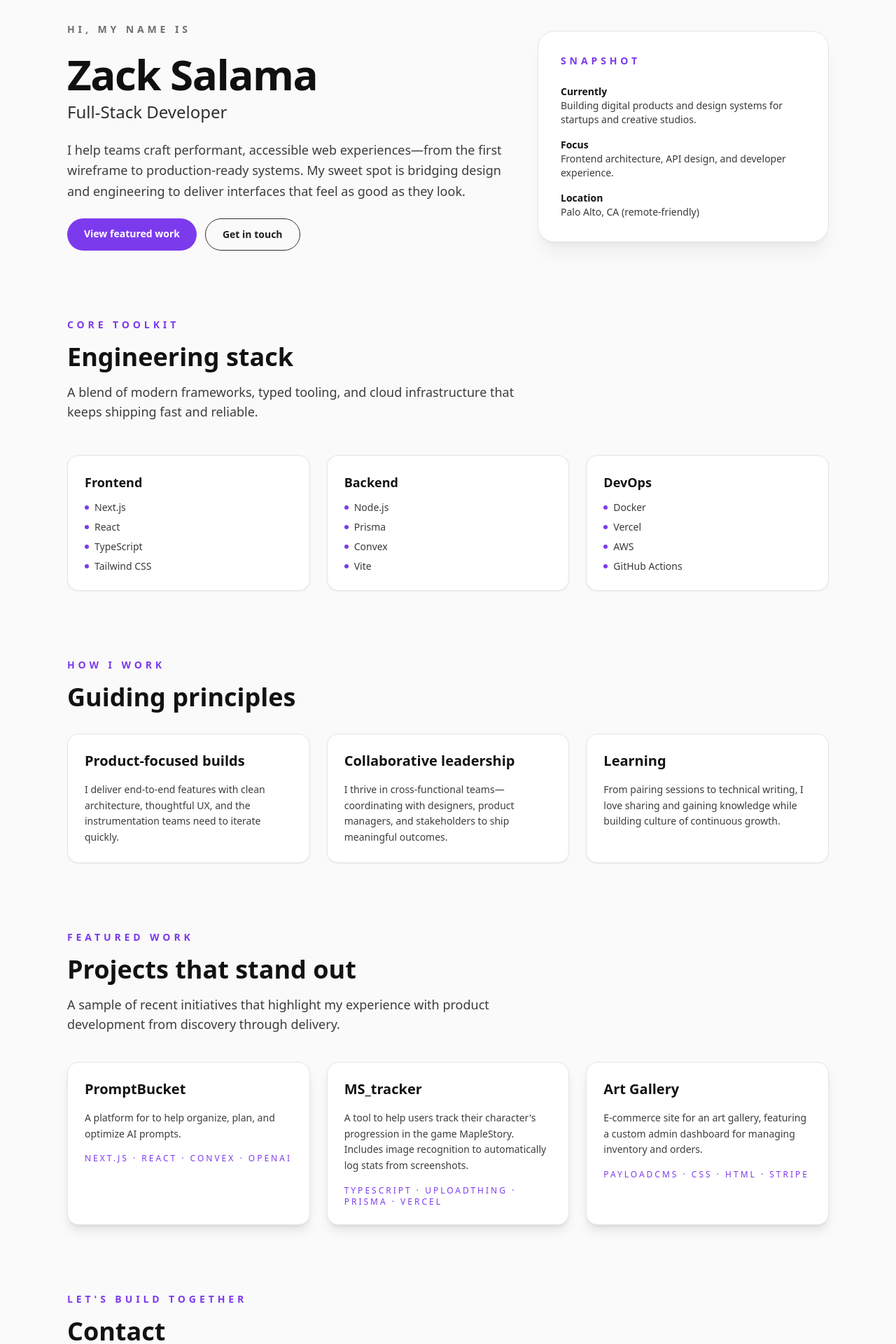
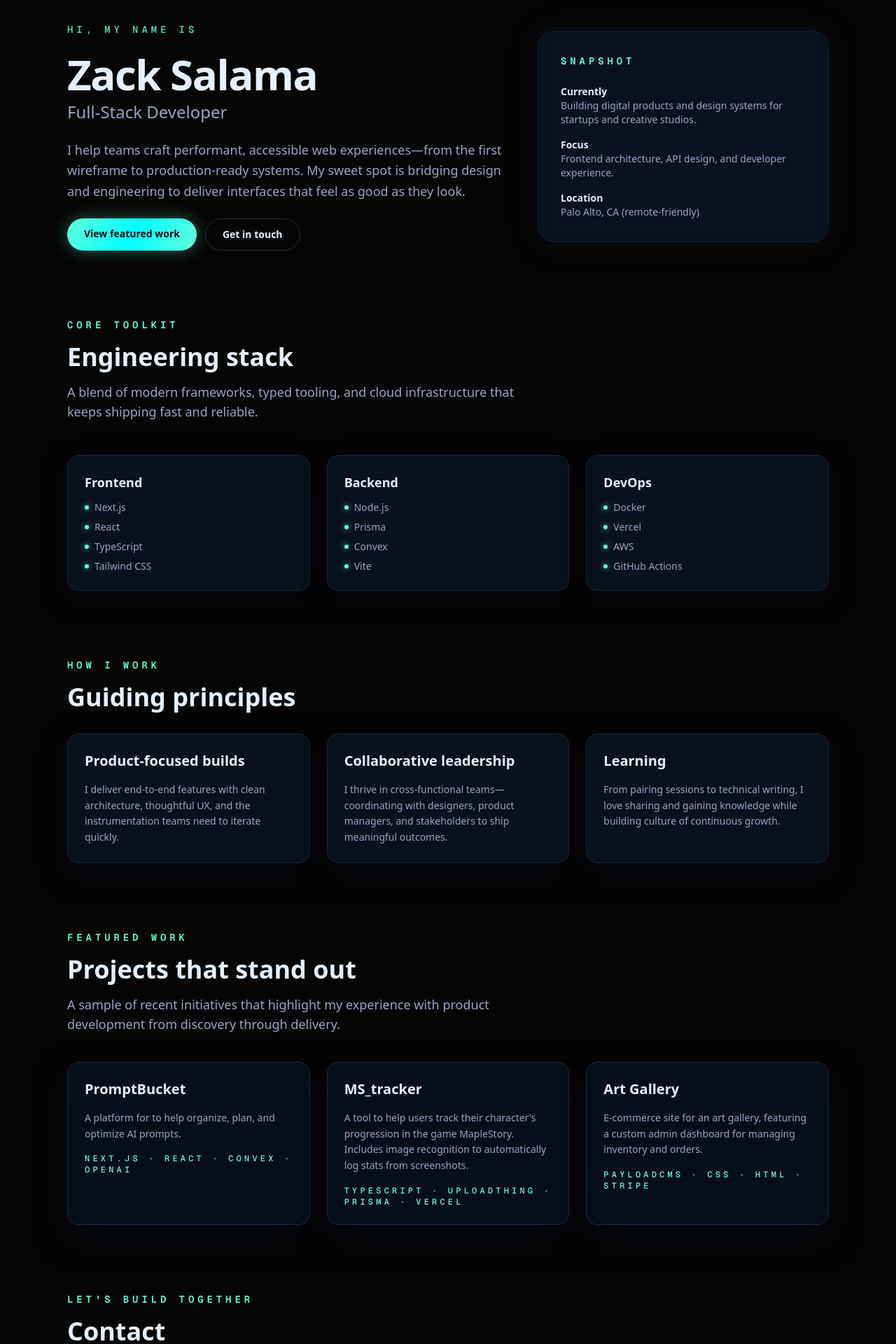
Before and after one commit to ZSalama/undermouse, a Next.js app: page / in a window 1280 px wide. Shown: the part 80-2000 px from the top of the page at 70% size. Built offline with nearby package versions, Linux system fonts and the light colour scheme; no server answers.

Commit message:
developer vibe

```diff
--- a/src/app/(hero)/New_Hero.tsx
+++ b/src/app/(hero)/New_Hero.tsx
@@ -74,22 +74,24 @@ const contactMethods = [
 
 export default function New_Hero() {
 	return (
-		<main className='min-h-screen bg-[#FAFAFA] text-[#212121]'>
+		<main className='relative min-h-screen overflow-hidden bg-[#050505] text-[#E6F1FF]'>
+			<div className='pointer-events-none absolute inset-0 -z-10 opacity-80 [background-image:radial-gradient(circle_at_15%_-10%,rgba(100,255,218,0.18),transparent_55%),radial-gradient(circle_at_85%_0,rgba(56,189,248,0.18),transparent_45%),radial-gradient(circle_at_50%_110%,rgba(100,255,218,0.12),transparent_40%)]' />
+			<div className='pointer-events-none absolute inset-0 -z-20 opacity-[0.065] [background-image:linear-gradient(0deg,transparent_90%,rgba(100,255,218,0.9)95%),linear-gradient(90deg,transparent_90%,rgba(100,255,218,0.6)95%)]' />
 			<div className='mx-auto flex max-w-6xl flex-col gap-24 px-6 py-20 sm:px-8 lg:py-28'>
 				<header className='grid gap-12 lg:grid-cols-[minmax(0,3fr)_minmax(0,2fr)] lg:items-center'>
 					<div className='space-y-6'>
-						<p className='text-sm font-semibold uppercase tracking-[0.35em] text-[#6F6F6F]'>
+						<p className='text-sm font-semibold uppercase tracking-[0.35em] text-[#64FFDA]/80 font-mono'>
 							Hi, my name is
 						</p>
 						<div>
-							<h1 className='text-4xl font-bold tracking-tight text-[#101010] sm:text-5xl lg:text-6xl'>
+							<h1 className='text-4xl font-bold tracking-tight text-[#E6F1FF] sm:text-5xl lg:text-6xl'>
 								Zack Salama
 							</h1>
-							<p className='mt-2 text-xl font-medium text-[#2F2F2F] sm:text-2xl'>
+							<p className='mt-2 text-xl font-medium text-[#9BA4C4] sm:text-2xl'>
 								Full-Stack Developer
 							</p>
 						</div>
-						<p className='max-w-2xl text-base leading-relaxed text-[#3D3D3D] sm:text-lg'>
+						<p className='max-w-2xl text-base leading-relaxed text-[#9BA4C4] sm:text-lg'>
 							I help teams craft performant, accessible web experiences—from the
 							first wireframe to production-ready systems. My sweet spot is
 							bridging design and engineering to deliver interfaces that feel as
@@ -98,36 +100,40 @@ export default function New_Hero() {
 						<div className='flex flex-wrap gap-3'>
 							<Link
 								href='#projects'
-								className='rounded-full bg-[#7C3AED] px-6 py-3 text-sm font-semibold text-white transition hover:bg-[#6D28D9]'
+								className='rounded-full bg-[linear-gradient(120deg,#64FFDA_0%,#00FFFF_50%,#64FFDA_100%)] px-6 py-3 text-sm font-semibold text-[#081016] shadow-[0_0_25px_rgba(100,255,218,0.35)] transition hover:shadow-[0_0_35px_rgba(100,255,218,0.55)] hover:saturate-150'
 							>
 								View featured work
 							</Link>
 							<a
 								href='#contact'
-								className='rounded-full border border-[#2F2F2F] px-6 py-3 text-sm font-semibold text-[#212121] transition hover:border-[#7C3AED] hover:text-[#7C3AED]'
+								className='rounded-full border border-[#1F2F3D] px-6 py-3 text-sm font-semibold text-[#E6F1FF] transition hover:border-[#64FFDA] hover:text-[#64FFDA] hover:shadow-[0_0_18px_rgba(100,255,218,0.45)]'
 							>
 								Get in touch
 							</a>
 						</div>
 					</div>
-					<aside className='space-y-6 rounded-3xl border border-[#E5E5E5] bg-white p-8 shadow-xl shadow-black/5'>
-						<p className='text-sm font-semibold uppercase tracking-[0.35em] text-[#7C3AED]'>
+					<aside className='space-y-6 rounded-3xl border border-[#162032] bg-[#0B1625]/80 p-8 shadow-[0_0_40px_rgba(17,24,39,0.45)] backdrop-blur-md'>
+						<p className='text-sm font-semibold uppercase tracking-[0.35em] text-[#64FFDA] font-mono'>
 							Snapshot
 						</p>
-						<ul className='space-y-4 text-sm text-[#3A3A3A]'>
+						<ul className='space-y-4 text-sm text-[#9BA4C4]'>
 							<li>
-								<span className='block font-semibold text-[#121212]'>
+								<span className='block font-semibold text-[#E6F1FF]'>
 									Currently
 								</span>
 								Building digital products and design systems for startups and
 								creative studios.
 							</li>
 							<li>
-								<span className='block font-semibold text-[#121212]'>Focus</span>
+								<span className='block font-semibold text-[#E6F1FF]'>
+									Focus
+								</span>
 								Frontend architecture, API design, and developer experience.
 							</li>
 							<li>
-								<span className='block font-semibold text-[#121212]'>Location</span>
+								<span className='block font-semibold text-[#E6F1FF]'>
+									Location
+								</span>
 								Palo Alto, CA (remote-friendly)
 							</li>
 						</ul>
@@ -136,16 +142,16 @@ export default function New_Hero() {
 
 				<section className='space-y-12' aria-labelledby='skills-heading'>
 					<div className='space-y-4'>
-						<p className='text-sm font-semibold uppercase tracking-[0.35em] text-[#7C3AED]'>
+						<p className='text-sm font-semibold uppercase tracking-[0.35em] text-[#64FFDA] font-mono'>
 							Core toolkit
 						</p>
 						<h2
 							id='skills-heading'
-							className='text-3xl font-semibold text-[#121212] sm:text-4xl'
+							className='text-3xl font-semibold text-[#E6F1FF] sm:text-4xl'
 						>
 							Engineering stack
 						</h2>
-						<p className='max-w-2xl text-base text-[#3D3D3D] sm:text-lg'>
+						<p className='max-w-2xl text-base text-[#9BA4C4] sm:text-lg'>
 							A blend of modern frameworks, typed tooling, and cloud
 							infrastructure that keeps shipping fast and reliable.
 						</p>
@@ -154,16 +160,16 @@ export default function New_Hero() {
 						{skillGroups.map((group) => (
 							<div
 								key={group.title}
-								className='rounded-2xl border border-[#E5E5E5] bg-white p-6 shadow-sm shadow-black/5'
+								className='rounded-2xl border border-[#1A2538] bg-[#0A1422]/80 p-6 shadow-[0_12px_35px_rgba(5,10,20,0.55)] backdrop-blur-md'
 							>
-								<h3 className='text-lg font-semibold text-[#121212]'>
+								<h3 className='text-lg font-semibold text-[#E6F1FF]'>
 									{group.title}
 								</h3>
-								<ul className='mt-3 space-y-2 text-sm text-[#3A3A3A]'>
+								<ul className='mt-3 space-y-2 text-sm text-[#9BA4C4]'>
 									{group.items.map((item) => (
 										<li key={item} className='flex items-center gap-2'>
 											<span
-												className='h-1.5 w-1.5 rounded-full bg-[#7C3AED]'
+												className='h-1.5 w-1.5 rounded-full bg-[#64FFDA] shadow-[0_0_8px_rgba(100,255,218,0.8)]'
 												aria-hidden
 											/>
 											{item}
@@ -177,12 +183,12 @@ export default function New_Hero() {
 
 				<section className='space-y-8' aria-labelledby='highlights-heading'>
 					<div className='space-y-4'>
-						<p className='text-sm font-semibold uppercase tracking-[0.35em] text-[#7C3AED]'>
+						<p className='text-sm font-semibold uppercase tracking-[0.35em] text-[#64FFDA] font-mono'>
 							How I work
 						</p>
 						<h2
 							id='highlights-heading'
-							className='text-3xl font-semibold text-[#121212] sm:text-4xl'
+							className='text-3xl font-semibold text-[#E6F1FF] sm:text-4xl'
 						>
 							Guiding principles
 						</h2>
@@ -191,12 +197,12 @@ export default function New_Hero() {
 						{highlights.map((highlight) => (
 							<article
 								key={highlight.title}
-								className='flex flex-col gap-4 rounded-2xl border border-[#E5E5E5] bg-white p-6 shadow-sm shadow-black/5'
+								className='flex flex-col gap-4 rounded-2xl border border-[#1A2538] bg-[#0A1422]/85 p-6 shadow-[0_14px_40px_rgba(4,10,20,0.6)] backdrop-blur-md'
 							>
-								<h3 className='text-xl font-semibold text-[#121212]'>
+								<h3 className='text-xl font-semibold text-[#E6F1FF]'>
 									{highlight.title}
 								</h3>
-								<p className='text-sm leading-relaxed text-[#3D3D3D]'>
+								<p className='text-sm leading-relaxed text-[#9BA4C4]'>
 									{highlight.description}
 								</p>
 							</article>
@@ -210,16 +216,16 @@ export default function New_Hero() {
 					aria-labelledby='projects-heading'
 				>
 					<div className='space-y-4'>
-						<p className='text-sm font-semibold uppercase tracking-[0.35em] text-[#7C3AED]'>
+						<p className='text-sm font-semibold uppercase tracking-[0.35em] text-[#64FFDA] font-mono'>
 							Featured work
 						</p>
 						<h2
 							id='projects-heading'
-							className='text-3xl font-semibold text-[#121212] sm:text-4xl'
+							className='text-3xl font-semibold text-[#E6F1FF] sm:text-4xl'
 						>
 							Projects that stand out
 						</h2>
-						<p className='max-w-2xl text-base text-[#3D3D3D] sm:text-lg'>
+						<p className='max-w-2xl text-base text-[#9BA4C4] sm:text-lg'>
 							A sample of recent initiatives that highlight my experience with
 							product development from discovery through delivery.
 						</p>
@@ -228,15 +234,15 @@ export default function New_Hero() {
 						{featuredProjects.map((project) => (
 							<article
 								key={project.name}
-								className='flex flex-col gap-4 rounded-2xl border border-[#E5E5E5] bg-white p-6 shadow-lg shadow-black/10'
+								className='flex flex-col gap-4 rounded-2xl border border-[#1C2B40] bg-[#08111F]/85 p-6 shadow-[0_18px_45px_rgba(4,10,20,0.65)] backdrop-blur-md'
 							>
-								<h3 className='text-xl font-semibold text-[#121212]'>
+								<h3 className='text-xl font-semibold text-[#E6F1FF]'>
 									{project.name}
 								</h3>
-								<p className='text-sm leading-relaxed text-[#3D3D3D]'>
+								<p className='text-sm leading-relaxed text-[#9BA4C4]'>
 									{project.description}
 								</p>
-								<p className='text-xs font-medium uppercase tracking-[0.25em] text-[#7C3AED]'>
+								<p className='text-xs font-medium uppercase tracking-[0.35em] text-[#64FFDA] font-mono'>
 									{project.focus}
 								</p>
 							</article>
@@ -250,16 +256,16 @@ export default function New_Hero() {
 					id='contact'
 				>
 					<div className='space-y-4'>
-						<p className='text-sm font-semibold uppercase tracking-[0.35em] text-[#7C3AED]'>
+						<p className='text-sm font-semibold uppercase tracking-[0.35em] text-[#64FFDA] font-mono'>
 							Let&apos;s build together
 						</p>
 						<h2
 							id='contact-heading'
-							className='text-3xl font-semibold text-[#121212] sm:text-4xl'
+							className='text-3xl font-semibold text-[#E6F1FF] sm:text-4xl'
 						>
 							Contact
 						</h2>
-						<p className='max-w-2xl text-base text-[#3D3D3D] sm:text-lg'>
+						<p className='max-w-2xl text-base text-[#9BA4C4] sm:text-lg'>
 							Ready to collaborate or chat about the next ambitious idea? Reach
 							out through the channels below—I&apos;ll respond within a day.
 						</p>
@@ -269,14 +275,14 @@ export default function New_Hero() {
 							<a
 								key={method.label}
 								href={method.href}
-								className='group rounded-2xl border border-[#E5E5E5] bg-white p-6 transition hover:border-[#7C3AED] hover:shadow-lg hover:shadow-black/10'
+								className='group rounded-2xl border border-[#1A2538] bg-[#091321]/85 p-6 transition hover:border-[#64FFDA] hover:shadow-[0_0_30px_rgba(100,255,218,0.4)] backdrop-blur-md'
 								target={method.href.startsWith('http') ? '_blank' : undefined}
 								rel={method.href.startsWith('http') ? 'noreferrer' : undefined}
 							>
-								<p className='text-xs font-semibold uppercase tracking-[0.35em] text-[#7C3AED]'>
+								<p className='text-xs font-semibold uppercase tracking-[0.35em] text-[#64FFDA] font-mono'>
 									{method.label}
 								</p>
-								<p className='mt-3 text-lg font-medium text-[#212121] group-hover:text-[#7C3AED]'>
+								<p className='mt-3 text-lg font-medium text-[#E6F1FF] group-hover:text-[#64FFDA]'>
 									{method.value}
 								</p>
 							</a>
```
